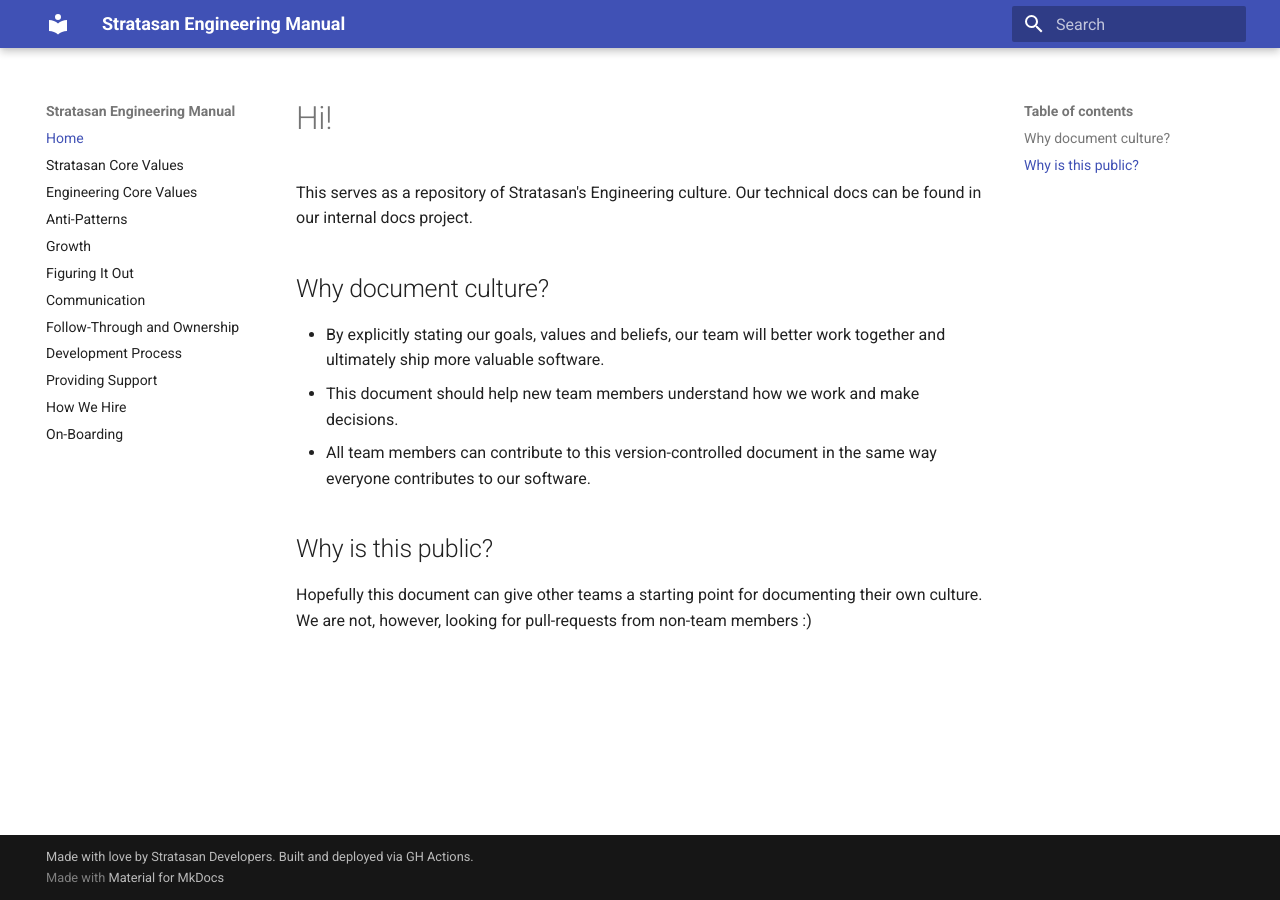
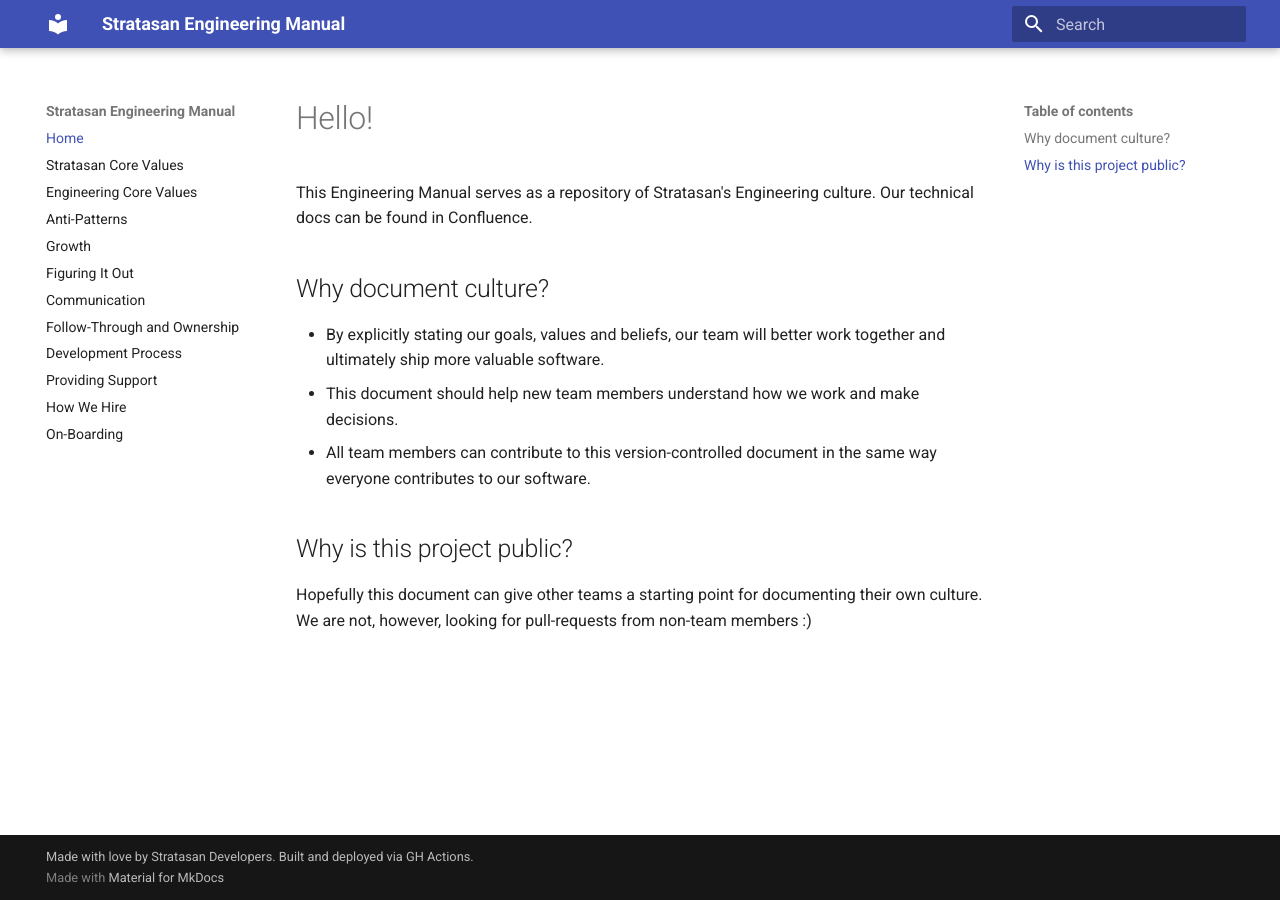
Before and after one commit to stratasan/engineering, an MkDocs documentation site: the page built from docs/index.md, in a window 1280 px wide. Built offline with MkDocs 1.6.1 and Material for MkDocs 9.7.7, drawn with Linux system fonts in a browser that asks for light colours; old or Windows-style settings are respelled for this version of MkDocs.

Commit message:
Make language more clear

```diff
--- a/docs/index.md
+++ b/docs/index.md
@@ -1,6 +1,6 @@
-# Hi!
+# Hello!
 
-This serves as a repository of Stratasan's Engineering culture. Our technical docs can be found in our internal docs project.
+This Engineering Manual serves as a repository of Stratasan's Engineering culture. Our technical docs can be found in Confluence.
 
 ## Why document culture?
 
@@ -8,6 +8,6 @@ This serves as a repository of Stratasan's Engineering culture. Our technical do
 * This document should help new team members understand how we work and make decisions.
 * All team members can contribute to this version-controlled document in the same way everyone contributes to our software.
 
-## Why is this public?
+## Why is this project public?
 
 Hopefully this document can give other teams a starting point for documenting their own culture. We are not, however, looking for pull-requests from non-team members :)
```
